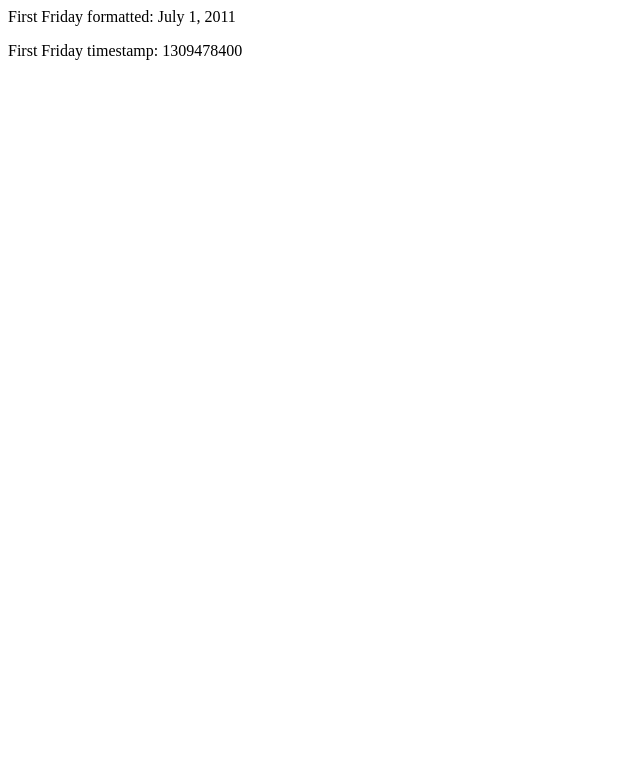
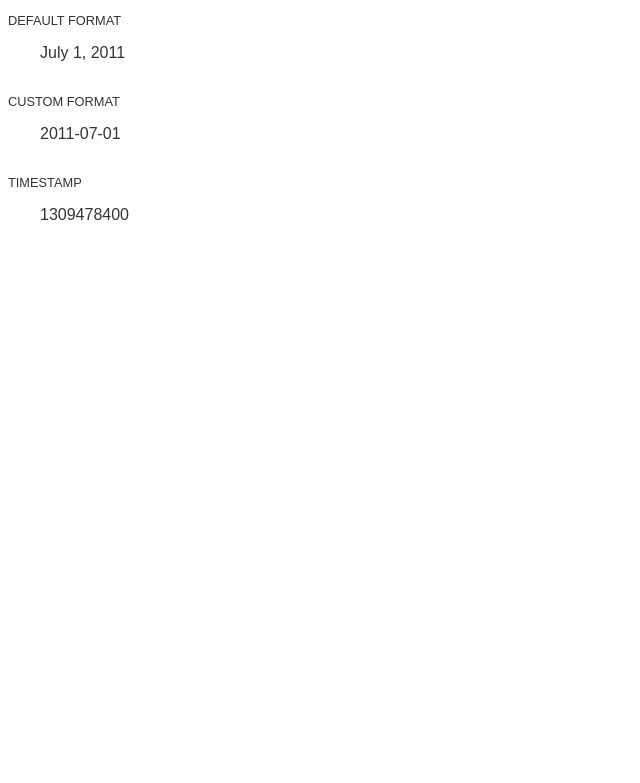
Before and after one commit to PHX2600/FirstFriday, a PHP site: page /example.php in a window 1280 px wide. Shown: the top 783 px of the page, without its empty margins (0-640 px from the left). Run offline with PHP 8.4, Linux system fonts and the light colour scheme.

Commit message:
Styled example page

```diff
--- a/example.php
+++ b/example.php
@@ -3,6 +3,31 @@
     include('./FirstFriday.php'); $ff = new FirstFriday();
 ?>
 
-<p>First Friday formatted: <?php echo($ff->firstFriday()); ?></p>
+<!DOCTYPE html PUBLIC "-//W3C//DTD XHTML 1.0 Transitional//EN"
+    "http://www.w3.org/TR/xhtml1/DTD/xhtml1-transitional.dtd">
 
-<p>First Friday timestamp: <?php echo($ff->firstFriday(false)); ?></p>
+<html xmlns="http://www.w3.org/1999/xhtml" xml:lang="en" lang="en">
+<head>
+    <title>FirstFriday Example Page</title>
+    <style type="text/css">
+        html { font-size: 100%; }
+        body { color: #333; font-family:  Arial, Helvetica, Verdana, sans-serif; font-size: .8em; }
+        h3 { font-size: 1em; font-weight: normal; text-transform: uppercase; }
+        p { font-size: 1.25em; margin: 1em 2em 2em; }
+    </style>
+</head>
+
+<body>
+
+    <h3>Default Format</h3>
+    <p><?php echo($ff->firstFriday()); ?></p>
+
+    <h3>Custom Format</h3>
+    <p><?php echo($ff->firstFriday(true, "Y-m-d")); ?></p>
+
+    <h3>Timestamp</h3>
+    <p><?php echo($ff->firstFriday(false)); ?></p>
+
+</body>
+
+</html>
```
